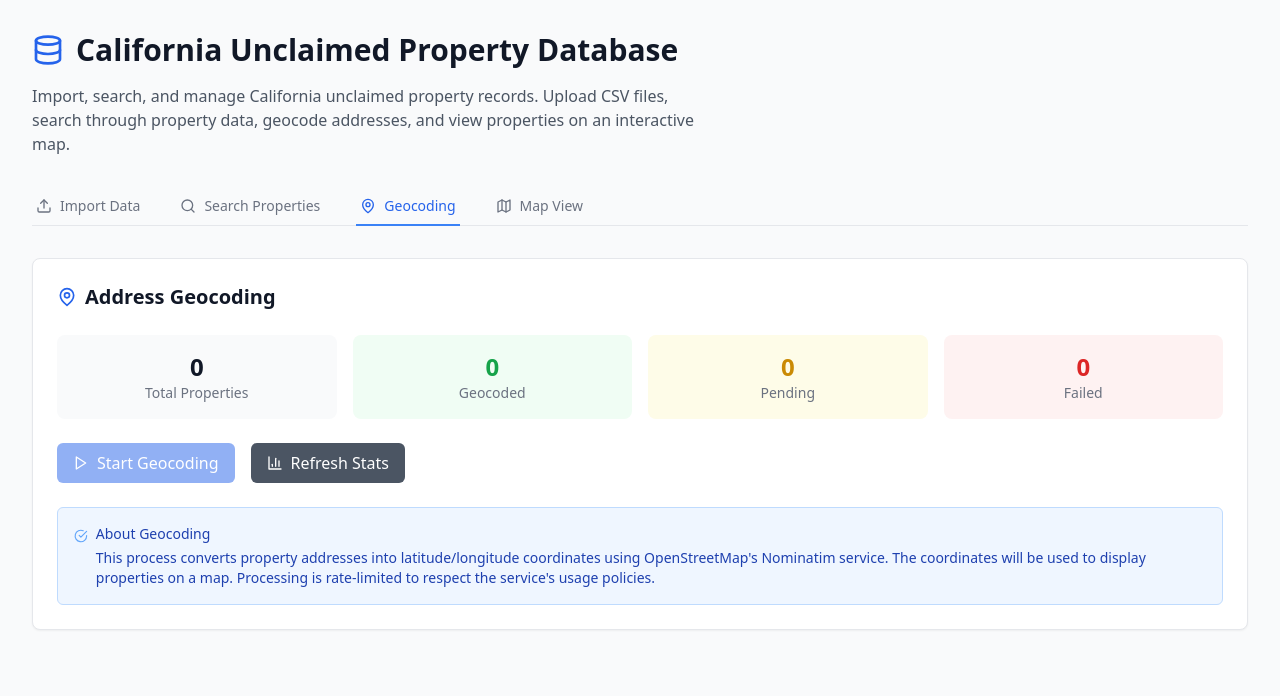
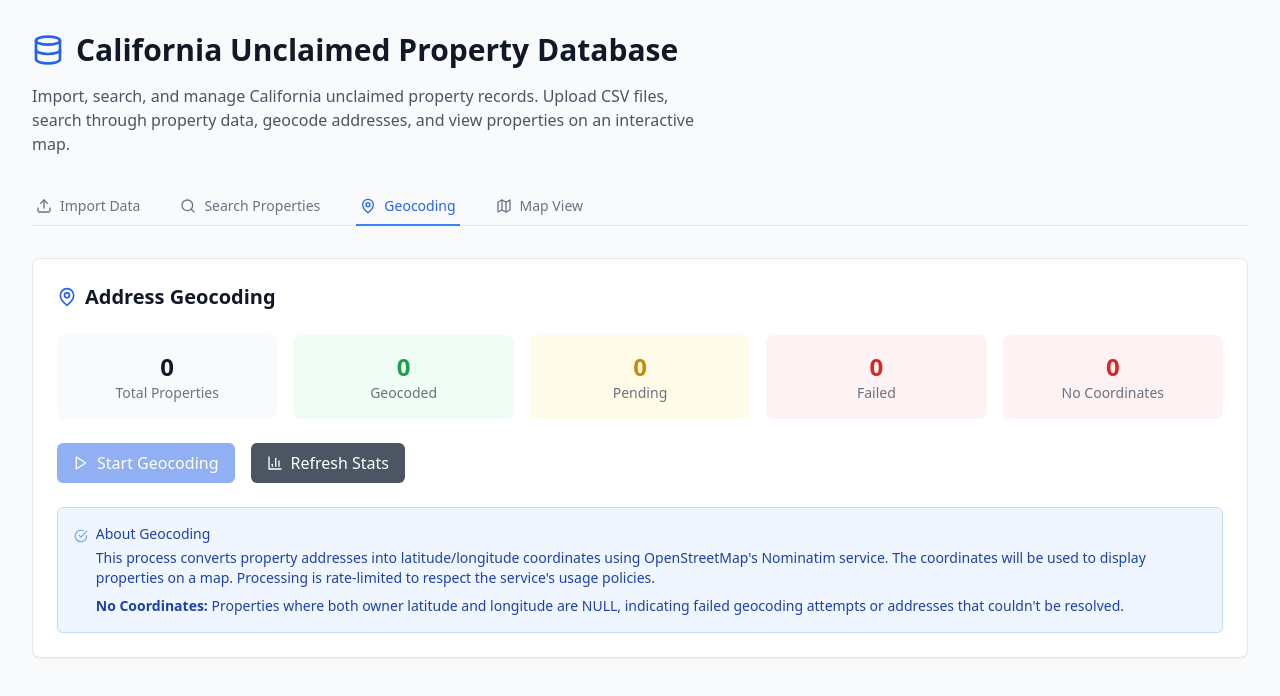
Before and after one commit to davidtyemnyak/claimly, a React (Vite) app: page / in a window 1280 px wide. Both pictures are taken after a click on the button "Geocoding". Shown: the top 696 px of the page. Built offline with nearby package versions, Linux system fonts and the light colour scheme; no server answers; the database is empty.

Commit message:
Add Failed Geocoding Statistics Display

```diff
--- a/src/components/GeocodingPanel.tsx
+++ b/src/components/GeocodingPanel.tsx
@@ -1,6 +1,6 @@
 import React, { useState, useEffect } from 'react';
 import { BatchGeocodingService, GeocodingProgress } from '../services/geocodingBatch';
-import { MapPin, Play, Square, BarChart3, AlertCircle, CheckCircle } from 'lucide-react';
+import { MapPin, Play, Square, BarChart3, AlertCircle, CheckCircle, XCircle } from 'lucide-react';
 
 export const GeocodingPanel: React.FC = () => {
   const [progress, setProgress] = useState<GeocodingProgress>({
@@ -15,7 +15,8 @@ export const GeocodingPanel: React.FC = () => {
     total: 0,
     geocoded: 0,
     pending: 0,
-    failed: 0
+    failed: 0,
+    nullCoordinates: 0
   });
 
   const [isLoading, setIsLoading] = useState(false);
@@ -74,7 +75,7 @@ export const GeocodingPanel: React.FC = () => {
       )}
 
       {/* Current Stats */}
-      <div className="grid grid-cols-2 md:grid-cols-4 gap-4 mb-6">
+      <div className="grid grid-cols-2 md:grid-cols-5 gap-4 mb-6">
         <div className="text-center p-4 bg-gray-50 rounded-lg">
           <div className="text-2xl font-bold text-gray-900">{stats.total}</div>
           <div className="text-sm text-gray-500">Total Properties</div>
@@ -90,6 +91,10 @@ export const GeocodingPanel: React.FC = () => {
         <div className="text-center p-4 bg-red-50 rounded-lg">
           <div className="text-2xl font-bold text-red-600">{stats.failed}</div>
           <div className="text-sm text-gray-500">Failed</div>
+        </div>
+        <div className="text-center p-4 bg-red-50 rounded-lg">
+          <div className="text-2xl font-bold text-red-600">{stats.nullCoordinates}</div>
+          <div className="text-sm text-gray-500">No Coordinates</div>
         </div>
       </div>
 
@@ -162,6 +167,10 @@ export const GeocodingPanel: React.FC = () => {
               display properties on a map. Processing is rate-limited to respect the
               service's usage policies.
             </p>
+            <p className="mt-2">
+              <strong>No Coordinates:</strong> Properties where both owner latitude and longitude are NULL,
+              indicating failed geocoding attempts or addresses that couldn't be resolved.
+            </p>
           </div>
         </div>
       </div>
--- a/src/services/geocodingBatch.ts
+++ b/src/services/geocodingBatch.ts
@@ -142,32 +142,39 @@ export class BatchGeocodingService {
     geocoded: number;
     pending: number;
     failed: number;
+    nullCoordinates: number;
   }> {
-    const { data, error } = await supabase
-      .from('unclaimed_properties')
-      .select('geocoding_status')
-      .not('geocoding_status', 'is', null);
-
-    if (error) {
-      throw error;
-    }
-
-    const stats = {
-      total: 0,
-      geocoded: 0,
-      pending: 0,
-      failed: 0
-    };
-
     // Get total count
     const { count: totalCount } = await supabase
       .from('unclaimed_properties')
       .select('*', { count: 'exact', head: true });
 
-    stats.total = totalCount || 0;
+    // Get geocoding status counts
+    const { data: statusData, error: statusError } = await supabase
+      .from('unclaimed_properties')
+      .select('geocoding_status')
+      .not('geocoding_status', 'is', null);
 
-    if (data) {
-      data.forEach(item => {
+    // Get count of properties with NULL coordinates (failed geocoding)
+    const { count: nullCoordinatesCount, error: nullError } = await supabase
+      .from('unclaimed_properties')
+      .select('*', { count: 'exact', head: true })
+      .or('owner_latitude.is.null,owner_longitude.is.null');
+
+    if (statusError || nullError) {
+      throw statusError || nullError;
+    }
+
+    const stats = {
+      total: totalCount || 0,
+      geocoded: 0,
+      pending: 0,
+      failed: 0,
+      nullCoordinates: nullCoordinatesCount || 0
+    };
+
+    if (statusData) {
+      statusData.forEach(item => {
         switch (item.geocoding_status) {
           case 'completed':
             stats.geocoded++;
```
